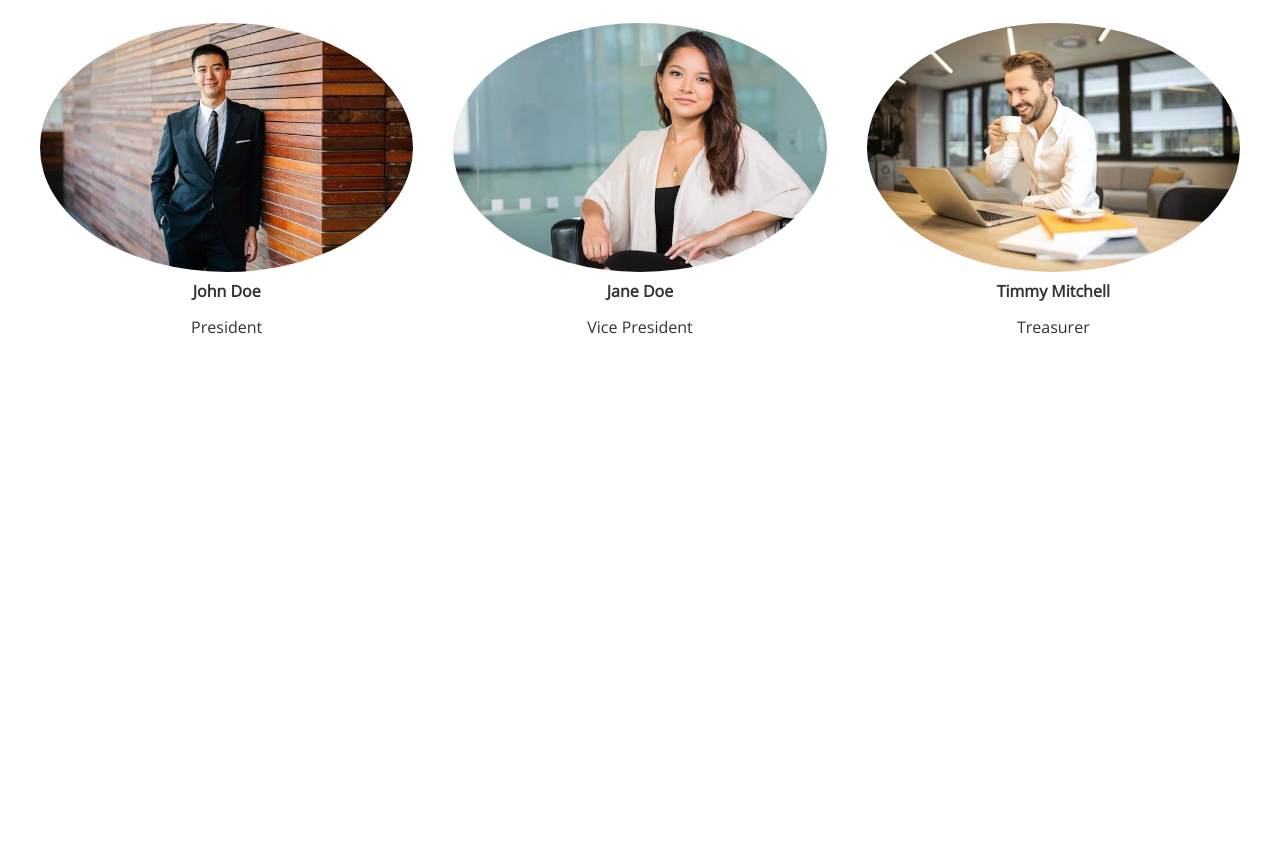
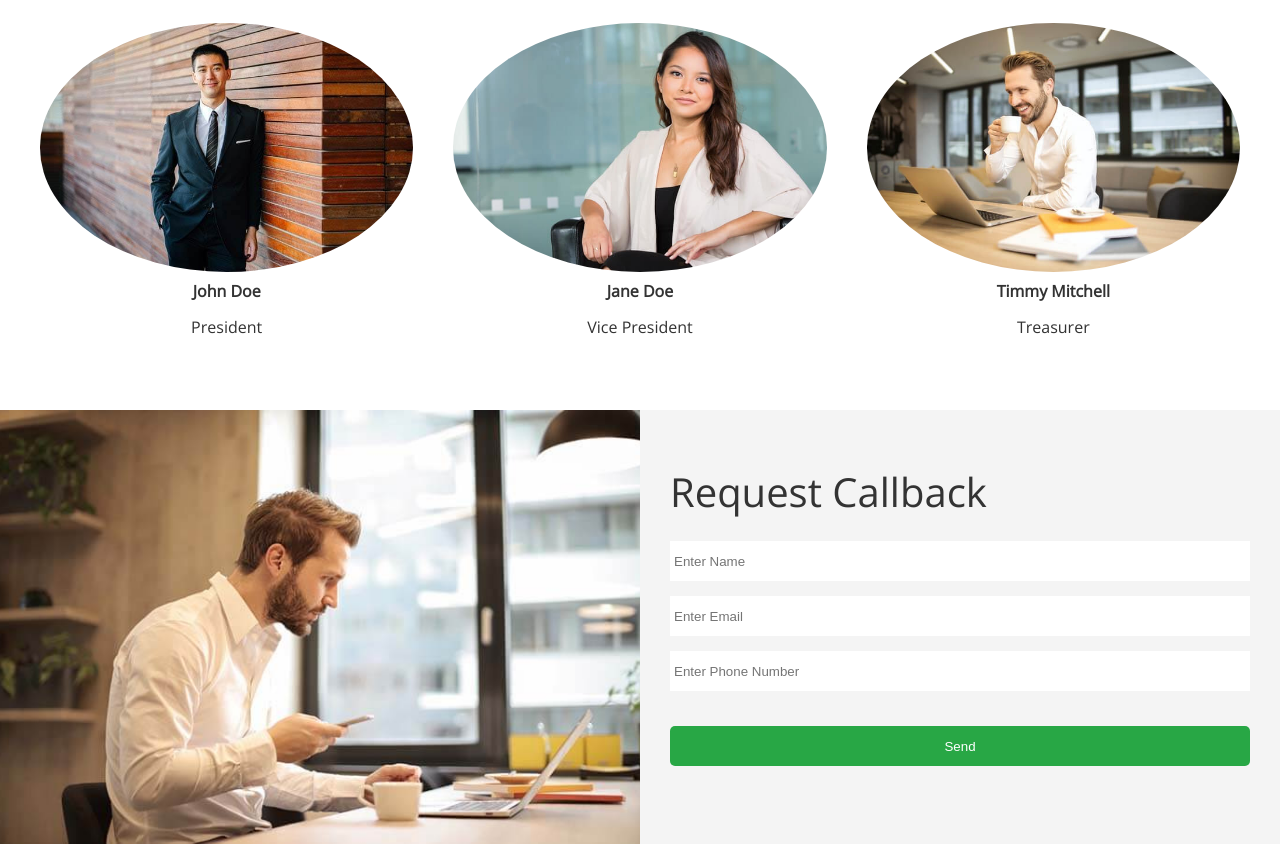
Before and after one commit to arthurs14/Finance-Website, a plain HTML site: page index.html in a window 1280 px wide. Shown: the part 2950-3802 px from the top of the page. Before the commit the page ends 3360 px from the top, so only its background shows below. Drawn offline with nearby package versions, Linux system fonts and the light colour scheme.

Commit message:
added a form section -> form does nothing for now (more for styling)

```diff
--- a/css/style.css
+++ b/css/style.css
@@ -137,3 +137,34 @@ img {
 .team img {
   border-radius: 50%;
 }
+
+/* Callback Form */
+.callback-form {
+  width: 100%;
+  padding: 20px 0;
+}
+
+.callback-form label {
+  display: block;
+  margin-bottom: 5px;
+}
+
+.callback-form .form-control {
+  margin-bottom: 15px;
+}
+
+.callback-form input {
+  width: 100%;
+  padding: 4px;
+  height: 40px;
+  border: #f5f5f5;
+}
+
+.callback-form input:focus {
+  outline-color: #28a475;
+}
+
+.callback-form .btn {
+  padding: 12px 0;
+  margin-top: 20px;
+}
--- a/index.html
+++ b/index.html
@@ -154,6 +154,37 @@
         </div>
       </div>
     </section>
+
+    <!-- Contact -->
+    <section id="contact" class="contact flex-columns">
+      <div class="row">
+        <div class="column">
+          <div class="column-1">
+            <img src="./images/home/contact.jpg" alt="">
+          </div>
+        </div>
+        <div class="column">
+          <div class="column-2 bg-light">
+            <h2>Request Callback</h2>
+            <form action="" class="callback-form">
+              <div class="form-control">
+                <label for="name"></label>
+                <input type="text" name="name" id="name" placeholder="Enter Name">
+              </div>
+              <div class="form-control">
+                <label for="email"></label>
+                <input type="email" name="email" id="email" placeholder="Enter Email">
+              </div>
+              <div class="form-control">
+                <label for="phone"></label>
+                <input type="text" name="phone" id="phone" placeholder="Enter Phone Number">
+              </div>
+              <input type="submit" value="Send" id="submit" class="btn">
+            </form>
+          </div>
+        </div>
+      </div>
+    </section>
   </main>
 </body>
 </html>
```
